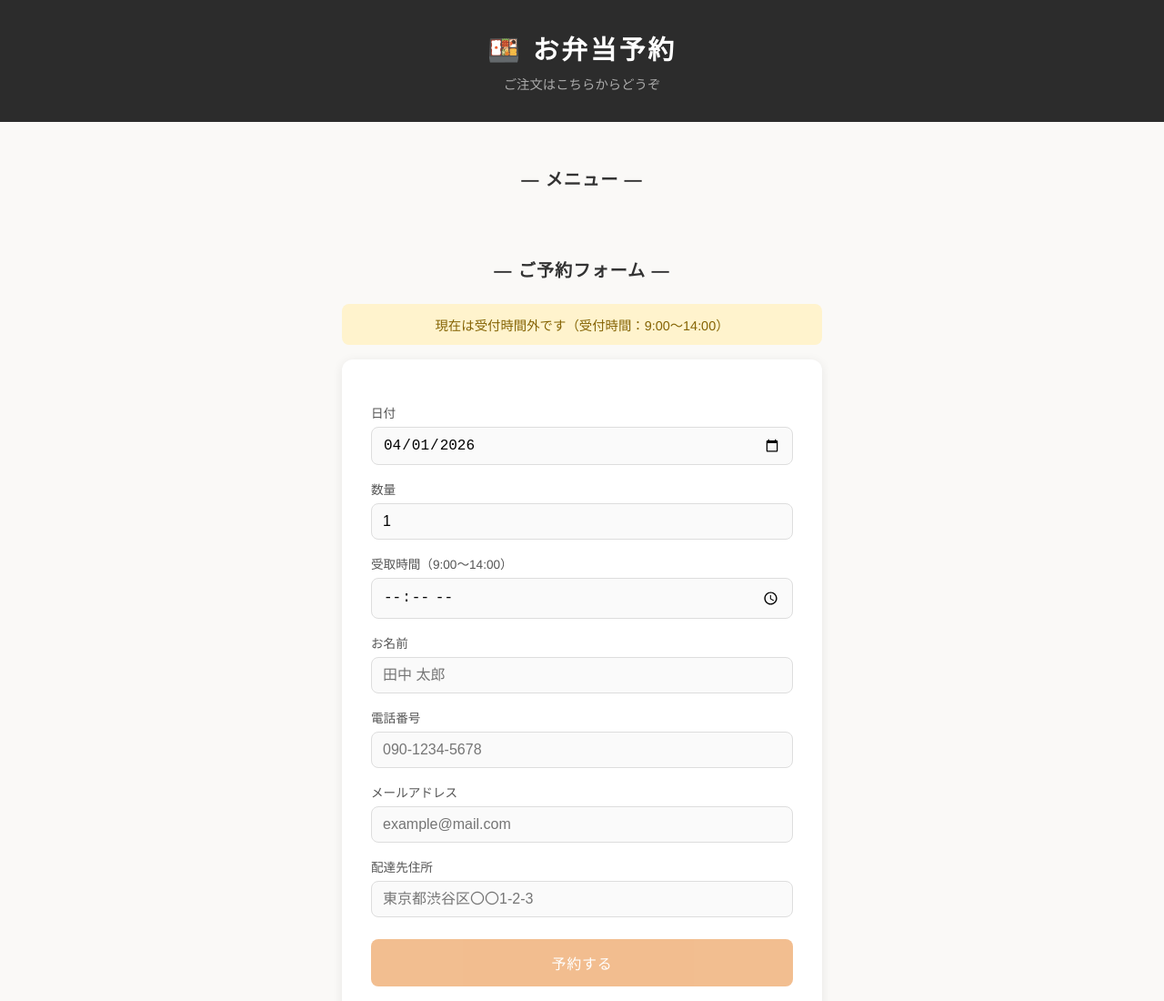
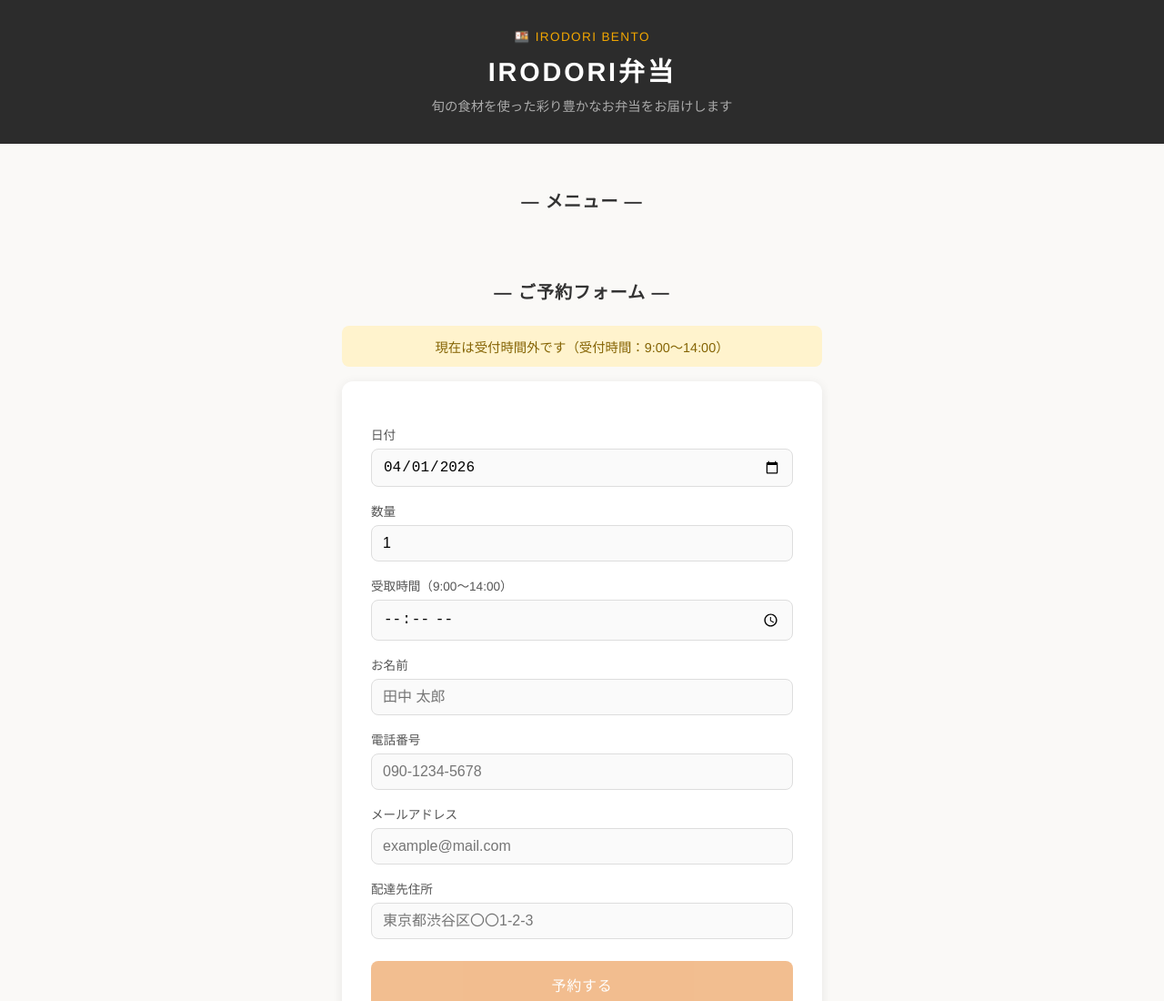
Before and after one commit to kyanbi489/bento-reservation, a website: page public/index.html in a window 1280 px wide. Shown: the top 1100 px of the page at 91% size. Drawn offline with Linux system fonts and the light colour scheme; no server answers.

Commit message:
update shop name

```diff
--- a/public/index.html
+++ b/public/index.html
@@ -3,7 +3,7 @@
 <head>
   <meta charset="UTF-8">
   <meta name="viewport" content="width=device-width, initial-scale=1.0">
-  <title>お弁当予約</title>
+  <title>IRODORI弁当 | お弁当予約</title>
   <style>
     * { box-sizing: border-box; margin: 0; padding: 0; }
     body { font-family: 'Helvetica Neue', sans-serif; background: #faf9f7; color: #333; }
@@ -121,8 +121,9 @@
 <body>
 
 <header>
-  <h1>🍱 お弁当予約</h1>
-  <p>ご注文はこちらからどうぞ</p>
+  <div style="font-size:0.85rem; color:#f0a500; letter-spacing:0.1em; margin-bottom:8px;">🍱 IRODORI BENTO</div>
+  <h1>IRODORI弁当</h1>
+  <p>旬の食材を使った彩り豊かなお弁当をお届けします</p>
 </header>
 
 <section class="menu-section">
```
